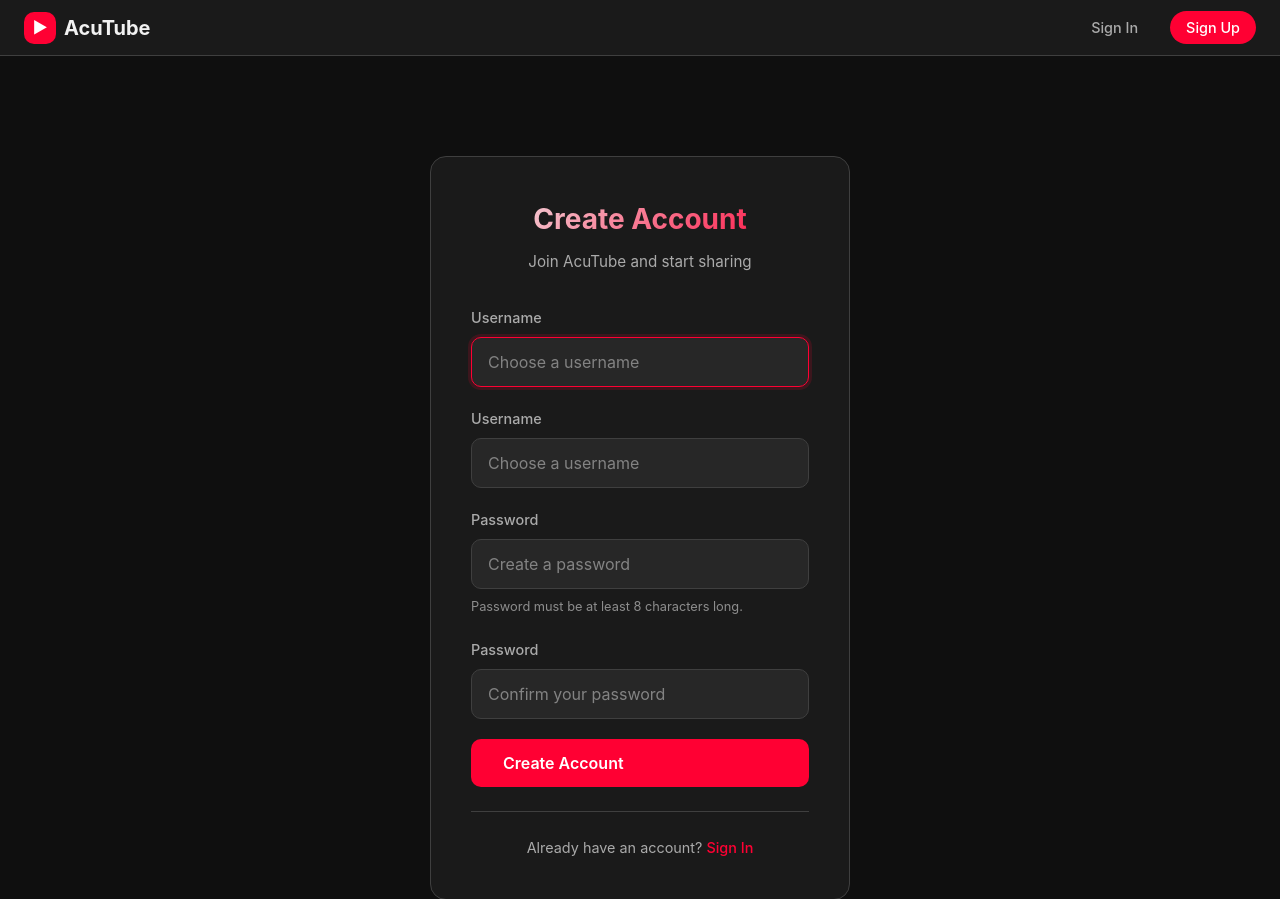
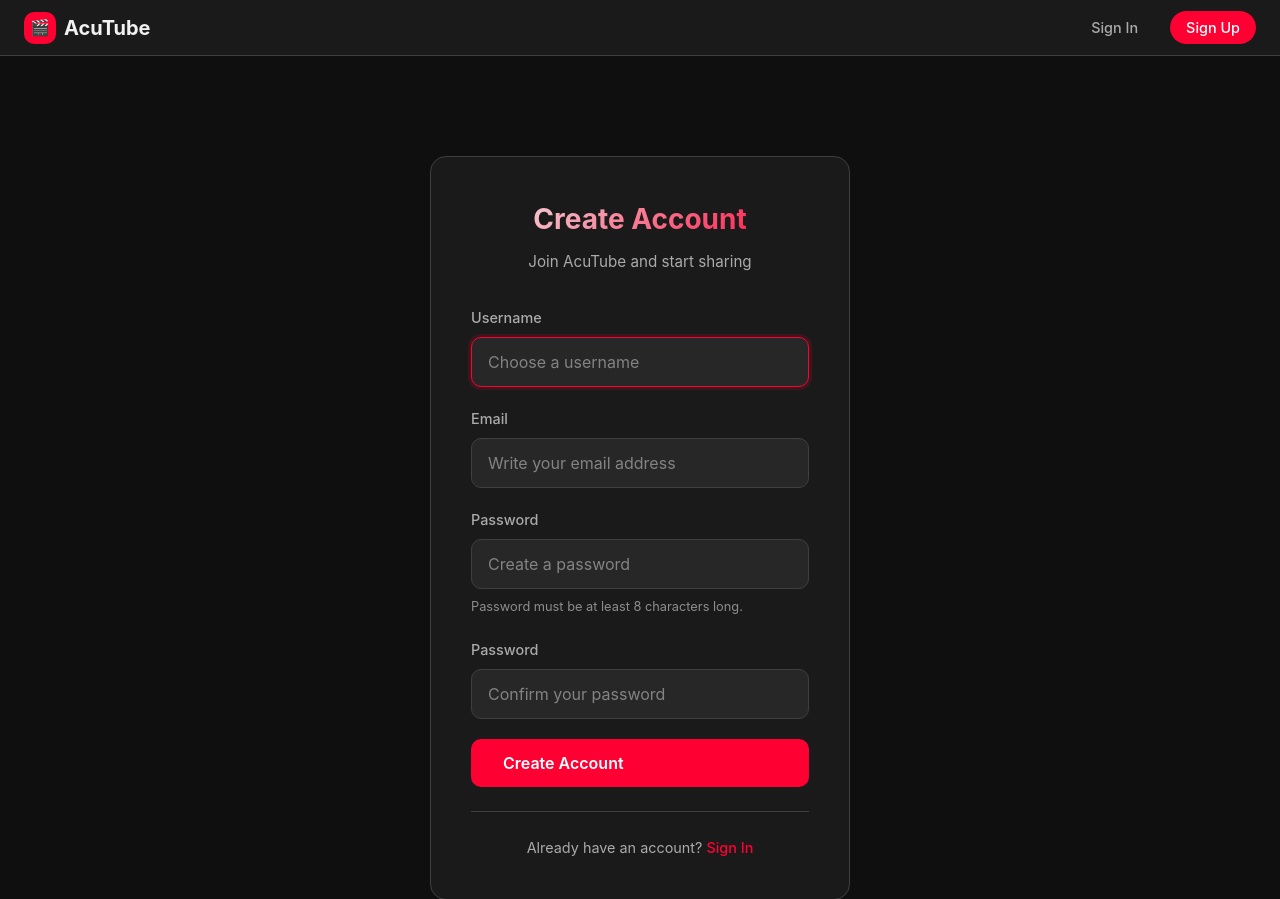
Before and after one commit to rmz-oz/ACUVideoShare, a Django app: page /accounts/register/ in a window 1280 px wide. Shown: the top 899 px of the page. Run offline with Django 5.2, Linux system fonts and the light colour scheme.

Commit message:
templates2

```diff
--- a/AcuTube/accounts/templates/accounts/register.html
+++ b/AcuTube/accounts/templates/accounts/register.html
@@ -36,8 +36,8 @@
         </div>
 
         <div class="form-group">
-            <label for="id_email">Username</label>
-            <input type="email" name="email" id="id_email" class="form-input" placeholder="Choose a username"
+            <label for="id_email">Email</label>
+            <input type="email" name="email" id="id_email" class="form-input" placeholder="Write your email address"
                    value="{{ form.email.value|default:'' }}" required/>
         </div>
 
--- a/AcuTube/templates/base.html
+++ b/AcuTube/templates/base.html
@@ -18,7 +18,7 @@
 <body>
     <nav class="navbar">
         <a href="/" class="navbar-brand">
-            <span class="brand-icon">▶</span>
+            <span class="brand-icon">🎬</span>
             AcuTube
         </a>
         <ul class="navbar-nav">
```
Also changed, not shown: AcuTube/db.sqlite3 (added).
